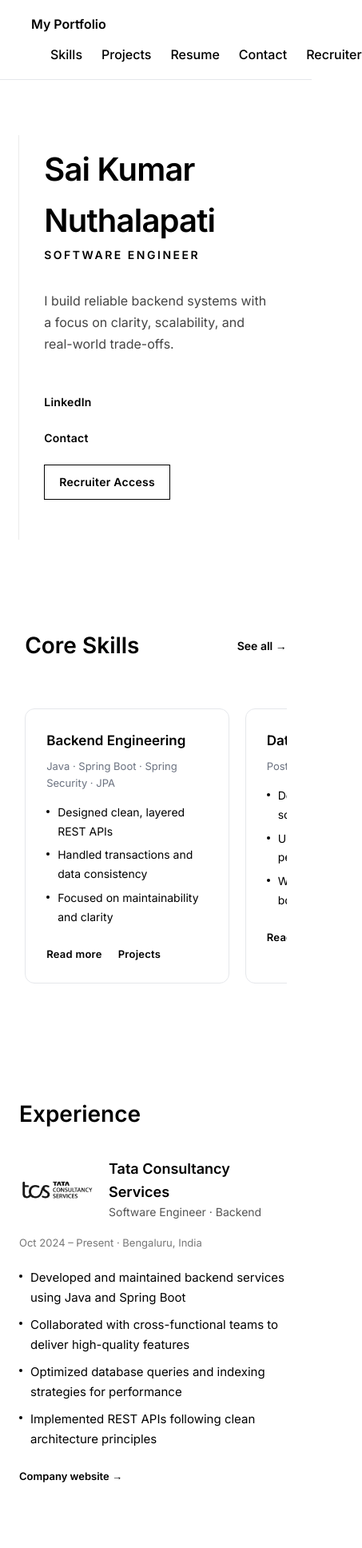
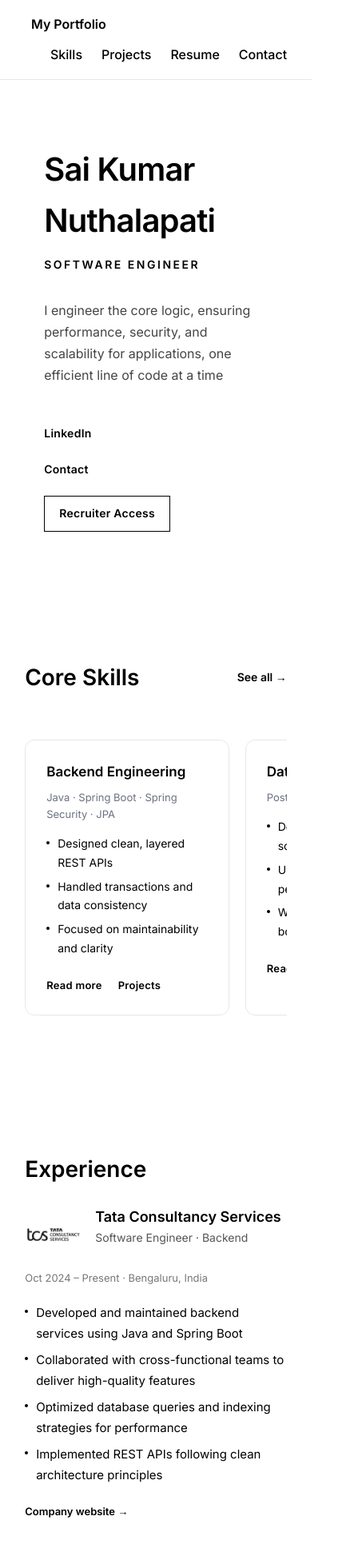
Before and after one commit to sai3kumar/sai-portfolio, a React (Vite) app: page / in a window 390 px wide. Shown: the top 1936 px of the page at 80% size, 453 px wide, since content can reach past the window. Built offline with nearby package versions, Linux system fonts and the light colour scheme.

Commit message:
Re-designed and formatted sections done so far

```diff
--- a/src/components/Experience.jsx
+++ b/src/components/Experience.jsx
@@ -1,7 +1,7 @@
 export default function Experience() {
     return (
         <section className="experience-section" id="experience">
-            <div className="layout">
+            <div className="page-container">
                 <h2 className="experience-title">Experience</h2>
 
                 <ExperienceItem
@@ -22,6 +22,7 @@ export default function Experience() {
     );
 }
 
+
 function ExperienceItem({
     company,
     role,
@@ -39,7 +40,7 @@ function ExperienceItem({
                     className="experience-logo"
                 />
 
-                <div>
+                <div className="experience-content">
                     <div className="experience-company">{company}</div>
                     <div className="experience-role">{role}</div>
                 </div>
@@ -66,5 +67,6 @@ function ExperienceItem({
                 </a>
             )}
         </div>
+
     );
 }
--- a/src/components/Hero.jsx
+++ b/src/components/Hero.jsx
@@ -1,14 +1,14 @@
 export default function Hero() {
     return (
         <section className="hero">
+            <div className="page-container section-with-spine hero-inner">
             <div className="layout hero-inner">
                 <h1 className="hero-name">Sai Kumar Nuthalapati</h1>
 
                 <h2 className="hero-role">Software Engineer</h2>
 
                 <p className="hero-tagline">
-                    I build reliable backend systems with a focus on
-                    clarity, scalability, and real-world trade-offs.
+                       I engineer the core logic, ensuring performance, security, and scalability for applications, one efficient line of code at a time
                 </p>
 
                 <div className="hero-actions">
@@ -29,6 +29,7 @@ export default function Hero() {
                         Recruiter Access
                     </a>
                 </div>
+                </div>
             </div>
         </section>
     );
--- a/src/components/Navbar.jsx
+++ b/src/components/Navbar.jsx
@@ -8,7 +8,7 @@ function Navbar() {
                 <a href="#projects">Projects</a>
                 <a href="#resume">Resume</a>
                 <a href="#contact">Contact</a>
-                <a href="#recruiter">Recruiter</a>
+
             </div>
         </nav>
     );
--- a/src/components/Skills.jsx
+++ b/src/components/Skills.jsx
@@ -1,7 +1,7 @@
 export default function Skills() {
     return (
         <section className="skills-section" id="skills">
-            <div className="skills-inner">
+            <div className="page-container">
                 <div className="skills-header">
                     <h2 className="skills-title">Core Skills</h2>
                     <a href="#all-skills" className="skills-see-all">
--- a/src/index.css
+++ b/src/index.css
@@ -15,6 +15,19 @@
     --gray: #6b7280;
     --border: #e5e7eb;
     --card-bg: #fafafa;
+    --container-width: 1100px;
+    --gutter-width: 72px;
+    /* One source of truth */
+    --content-max-width: 1100px;
+    --content-padding: clamp(24px, 8vw, 140px);
+    --section-padding-top: 64px;
+    --section-padding-bottom: 48px;
+}
+@media (max-width: 768px) {
+    :root {
+        --section-padding-top: 48px;
+        --section-padding-bottom: 36px;
+    }
 }
 
 * {
@@ -47,7 +60,7 @@ h1 {
 
 h2 {
     font-size: 28px;
-    margin-bottom: 24px;
+    margin-bottom: 0;
 }
 
 h3 {
@@ -74,6 +87,17 @@ nav {
         margin-left: 24px;
         font-weight: 500;
     }
+@media (max-width: 768px) {
+    .nav-inner {
+        padding: 14px 8%;
+    }
+
+    .nav-links a {
+        margin-left: 16px;
+        font-size: 14px;
+    }
+}
+
 
 
 .btn {
@@ -280,17 +304,44 @@ html, body, #root {
     background: white;
 }
 
+.page-container {
+    max-width: var(--content-max-width);
+    margin-left: auto;
+    margin-right: auto;
+    padding-bottom: 0;
+}
+
+.section-with-spine {
+    position: relative;
+}
+
+    .section-with-spine::before {
+        content: "";
+        position: absolute;
+        left: calc(-1 * var(--gutter-width));
+        top: 12%;
+        height: 70%;
+        width: 1px;
+        background: #000;
+        opacity: 0.06;
+    }
+
+
 .hero {
-    padding-top: clamp(96px, 18vh, 140px);
-    padding-bottom: clamp(8px, 12vh, 16px);
+    position: relative;
+    padding-top: var(--section-padding-top);
+    padding-bottom: var(--section-padding-bottom);
+    padding-left: var(--content-padding);
+    padding-right: var(--content-padding);
     background: #fff;
 }
 
-/* Hero typography stays unchanged */
+/* Hero typography — unchanged */
 .hero-name {
     font-size: 56px;
     font-weight: 700;
     letter-spacing: -0.02em;
+    margin-bottom: 12px;
 }
 
 .hero-role {
@@ -309,14 +360,11 @@ html, body, #root {
     margin-bottom: 48px;
 }
 
-
-
 .hero-actions {
     display: flex;
     gap: 28px;
     align-items: center;
 }
-
 
 .hero-link {
     font-size: 14px;
@@ -356,19 +404,19 @@ html, body, #root {
         background: #000;
         color: #fff;
     }
-
-    .hero::before {
+.hero-inner::before {
     content: "";
     position: absolute;
-        left: 6%;
-        top: 20%;
+    left: -60px; /* SAME offset as Skills */
+    top: 12%;
     height: 60%;
     width: 1px;
     background: #000;
     opacity: 0.08;
 }
+
 @media (min-width: 1400px) {
-    .hero-inner {
+    .page-container {
         margin-left: auto;
         margin-right: auto;
     }
@@ -392,10 +440,18 @@ html, body, #root {
         align-items: flex-start;
         gap: 18px;
     }
+
+    .hero-inner::before {
+        display: none; /* hide decorative line on mobile */
+    }
 }
 
+
 .skills-section {
-    padding: 120px clamp(24px, 8vw, 140px);
+    padding-top: var(--section-padding-top);
+    padding-bottom: var(--section-padding-bottom);
+    padding-left: var(--content-padding);
+    padding-right: var(--content-padding);
     background: #fff;
 }
 
@@ -419,6 +475,7 @@ html, body, #root {
     border-radius: 12px; /* was 14px */
     background: #fff;
     transition: transform 0.25s ease, box-shadow 0.25s ease;
+    margin-bottom: 0;
 }
 
 
@@ -572,7 +629,10 @@ html, body, #root {
 /* EXPERIENCE SECTION */
 
 .experience-section {
-    padding: 100px 0;
+    padding-top: var(--section-padding-top);
+    padding-bottom: var(--section-padding-bottom);
+    padding-left: var(--content-padding);
+    padding-right: var(--content-padding);
     background: #fff;
 }
 
@@ -582,14 +642,6 @@ html, body, #root {
     margin-bottom: 24px;
 }
 
-/* ITEM */
-
-.experience-item {
-    margin-bottom: 12px;
-    max-width: 900px;
-}
-
-/* HEADER */
 
 .experience-header {
     display: flex;
@@ -602,9 +654,13 @@ html, body, #root {
     width: 96px;
     height: 96px;
     object-fit: contain;
+    flex-shrink: 0; /* 🔥 critical */
     filter: grayscale(100%);
     opacity: 0.9;
-    background: transparent;
+}
+.experience-content {
+    display: flex;
+    flex-direction: column;
 }
 
 
@@ -618,15 +674,16 @@ html, body, #root {
     color: #555;
 }
 
-/* META */
-
 .experience-meta {
     font-size: 13px;
     color: #777;
     margin-bottom: 20px;
 }
 
-/* BULLETS */
+.experience-item {
+    margin-bottom: 64px;
+}
+
 
 .experience-points {
     list-style: none;
@@ -652,9 +709,6 @@ html, body, #root {
             background: #000;
             border-radius: 50%;
         }
-
-/* COMPANY LINK */
-
 .experience-link {
     font-size: 13px;
     font-weight: 600;
@@ -677,24 +731,31 @@ html, body, #root {
     .experience-link:hover::after {
         width: 100%;
     }
+
 @media (max-width: 768px) {
     .experience-section {
-        padding: 80px 0;
+        padding: 80px 8%;
     }
 
-    .experience-item {
-        margin-bottom: 56px;
+    .experience-header {
+        align-items: flex-start;
+    }
+
+    .experience-logo {
+        width: 72px;
+        height: 72px;
     }
 }
+
 section > *:last-child {
     margin-bottom: 0;
 }
 
-.skills-section,
+/*.skills-section,
 .experience-section ,
 contact-section{
     padding-bottom: clamp(40px, 6vh, 64px);
-}
+}*/
 
 /* CONNECT SECTION */
 
```
Lines whose indentation alone changed are shown as unchanged.
